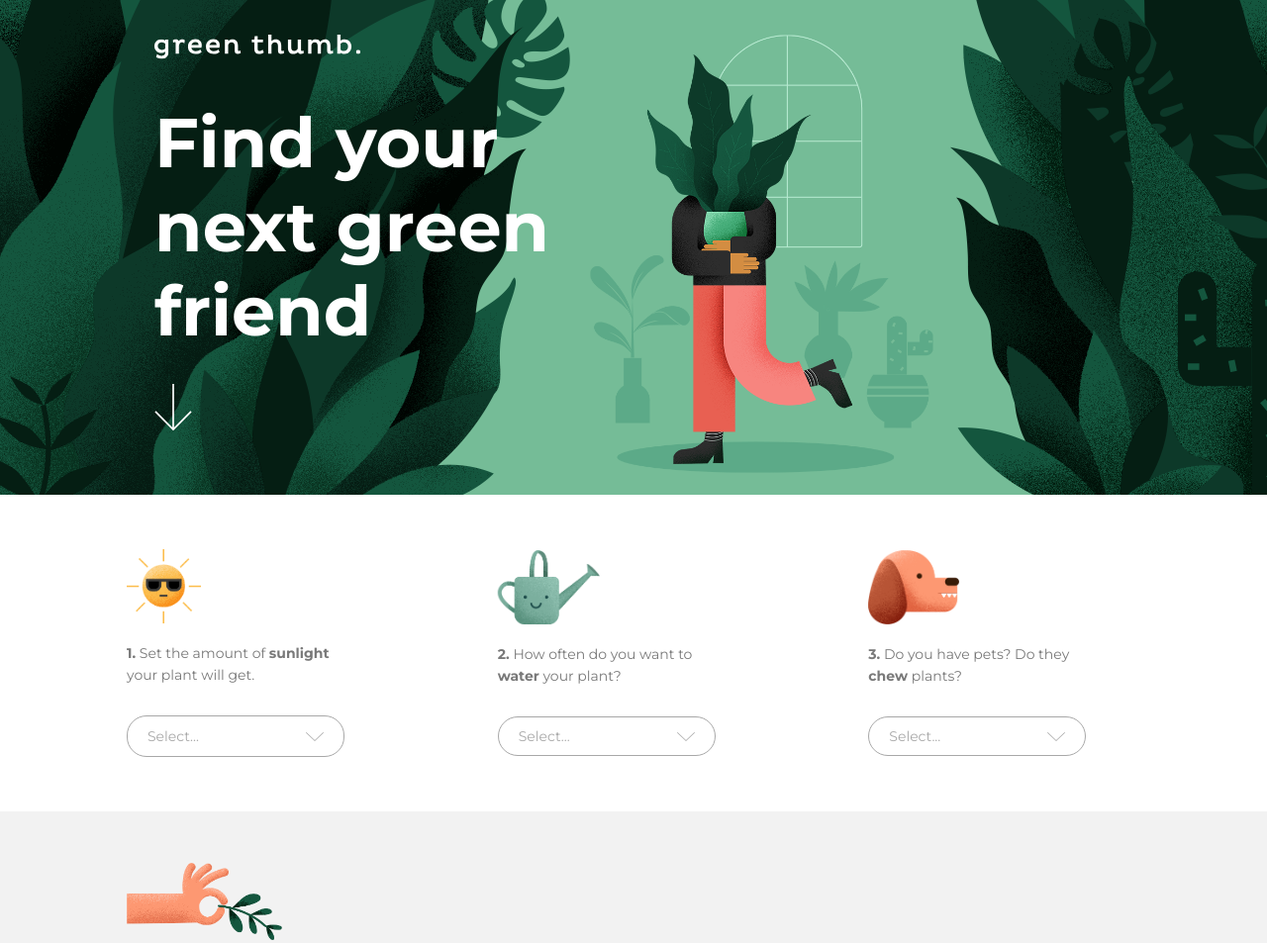
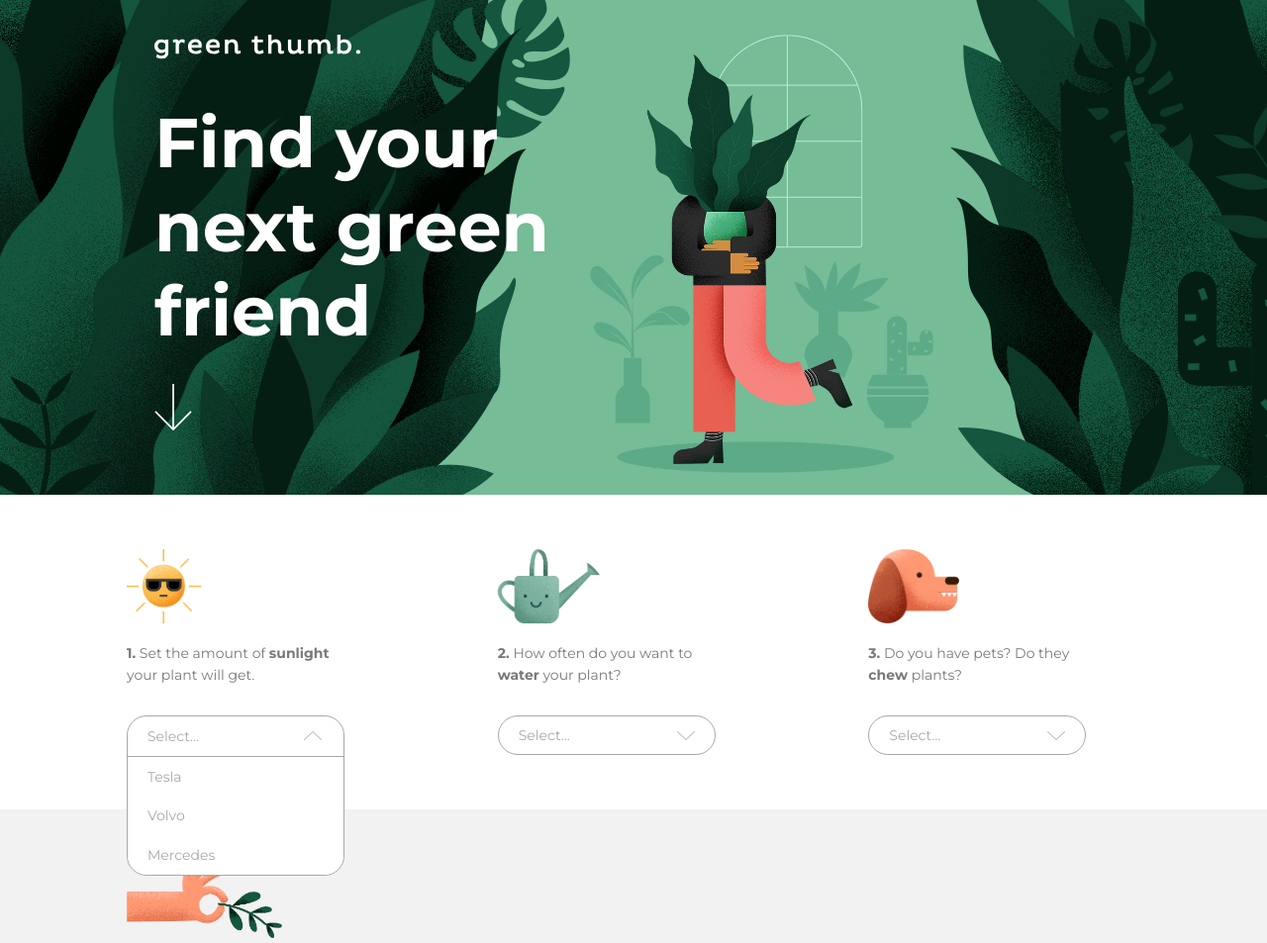
Before and after one commit to berteruan/redventures-test, a website built with Parcel: page src/index.html in a window 1280 px wide. Shown: the top 953 px of the page at 99% size. Built offline with nearby package versions, Linux system fonts and the light colour scheme.

Commit message:
Absolute box on select input

```diff
--- a/src/index.css
+++ b/src/index.css
@@ -77,12 +77,14 @@
   position: relative;
   user-select: none;
   width: 100%;
+  height: 40px;
 }
 
 .select-wrapper .select {
-  position: relative;
+  position: absolute;
   display: flex;
   flex-direction: column;
+  width: 100%;
   background-color: #fff;
   border: 1px solid #A8A8A8;
   border-radius: 20px;
--- a/src/index.html
+++ b/src/index.html
@@ -12,6 +12,7 @@
   </head>
 
   <body>
+    <main>
       <!-- Hero section -->
       <section class="hero">
         <div class="hero-content container">
@@ -42,7 +43,7 @@
               <strong>1.</strong> Set the amount of <strong>sunlight</strong> your plant will get.
             </p>
             <div class="select-wrapper">
-            <div class="select">
+              <div class="select open">
                 <div class="select-trigger">
                   <span>Select...</span>
                 </div>
@@ -231,5 +232,6 @@
           </button>
         </div>
       </section>
+    </main>
   </body>
 </html>
```
Lines whose indentation alone changed are shown as unchanged.
